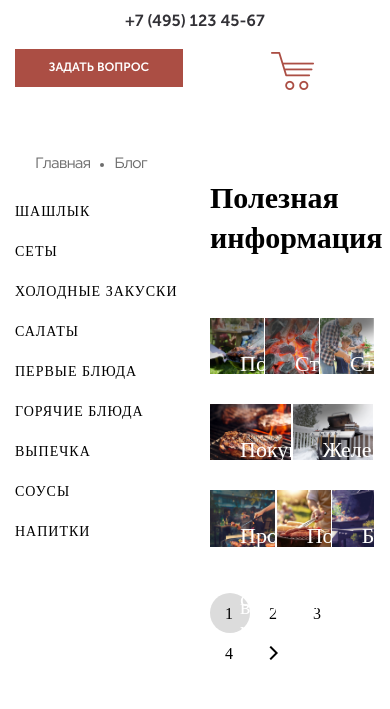
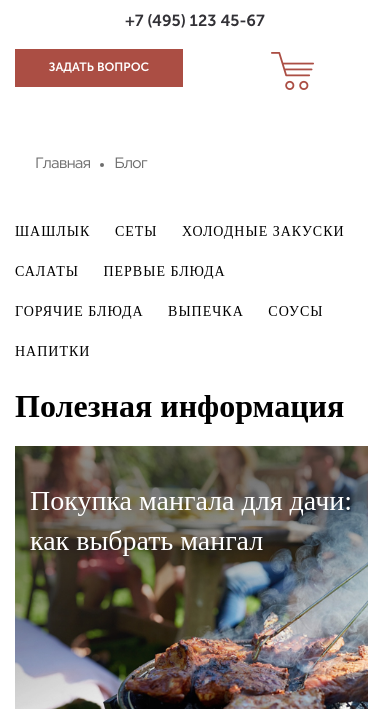
Before and after one commit to danil-boiko/FireCase, a plain HTML site: page home.html in a window 390 px wide. Shown: the part 135-844 px from the top of the page. Drawn offline with nearby package versions, Linux system fonts and the light colour scheme; a web font is replaced by a local one.

Commit message:
adaptive version of blog page

```diff
--- a/css/critical.css
+++ b/css/critical.css
@@ -292,6 +292,32 @@ p {
 
 /*СТИЛИ ДЛЯ СТРАНИЦЫ БЛОГА*/
 
+@media (max-width: 1840px) {
+  .blog-container {
+    max-width: 1206px;
+  }
+}
+
+@media (max-width: 1200px) {
+  .blog-container {
+    max-width: 970px;
+    padding-top: 20px;
+  }
+  .blog-title {
+    font-size: 50px;
+    padding-top: 0;
+    padding-bottom: 40px;
+  }
+  .posts-grid-title {
+    top: 15px;
+    left: 15px;
+    font-size: 19px;
+  }
+  .posts-grid__row {
+    padding-bottom: 15px;
+  }
+}
+
 @media (max-width: 1210px) {
   .header-phone a {
     font-size: 14px;
@@ -325,6 +351,12 @@ p {
   }
   .search {
     padding-left: 15px;
+  }
+  .blog-container {
+    max-width: 750px;
+  }
+  .blog-title {
+    font-size: 40px;
   }
 }
 @media (max-width: 840px) {
@@ -390,6 +422,46 @@ p {
     font-size: 25px;
   }
 }
+
+@media (max-width: 765px) {
+  .sidebar-menu ul li {
+    display: inline-block;
+    padding-right: 20px;
+  }
+}
+
+@media (max-width: 666px) {
+  .posts-grid-title {
+    top: 7px;
+    left: 7px;
+    font-size: 16px;
+  }
+  .posts-grid__row {
+    padding-bottom: 5px;
+  }
+}
+
+@media (max-width: 530px) {
+  .blog-title {
+    padding-bottom: 20px;
+  }
+  .posts-grid__row {
+    display: block;
+  }
+  .blog-title {
+    font-size: 35px;
+  }
+  .posts-grid-title {
+    top: 35px;
+    left: 15px;
+    right: 15px;
+    font-size: 28px;
+  }
+  .post-grid-item {
+    padding-bottom: 15px;
+  }
+}
+
 @media (max-width: 420px) {
   .social__inner {
     display: none;
@@ -405,4 +477,16 @@ p {
   .first-section__btn {
     margin-bottom: 40px;
   }
+  .blog-title {
+    font-size: 32px;
+  }
 }
+
+@media (max-width: 361px) {
+  .posts-grid-title {
+    top: 15px;
+    left: 15px;
+    right: 15px;
+    font-size: 24px;
+  }
+}
--- a/home.html
+++ b/home.html
@@ -124,7 +124,7 @@
     </section>
     <section>
         <div class="blog-container">
-            <div class="col-xs-6 col-sm-2 col-md-2 col-lg-2 col-xl-2">
+            <div class="col-xs-12 col-sm-3 col-md-3 col-lg-2 col-xl-2">
                 <div class="blog-sidebar">
                     <nav class="sidebar-menu">
                         <ul>
@@ -141,7 +141,7 @@
                     </nav>
                 </div>
             </div>
-            <div class="col-xs-6 col-sm-10 col-md-10 col-lg-10 col-xl-10">
+            <div class="col-xs-12 col-sm-9 col-md-9 col-lg-10 col-xl-10">
                 <div class="blog-inner">
                     <h1 class="blog-title">Полезная информация</h1>
                     <div class="posts-grid">
```
